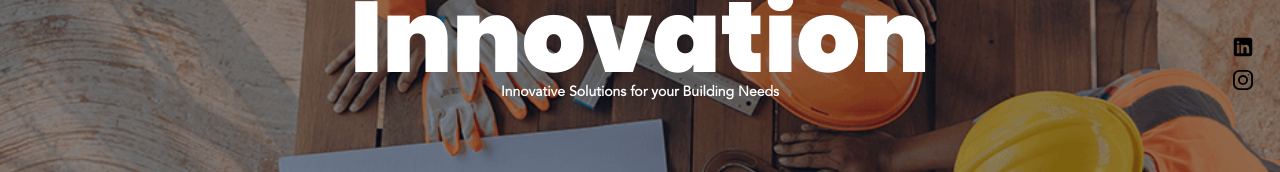
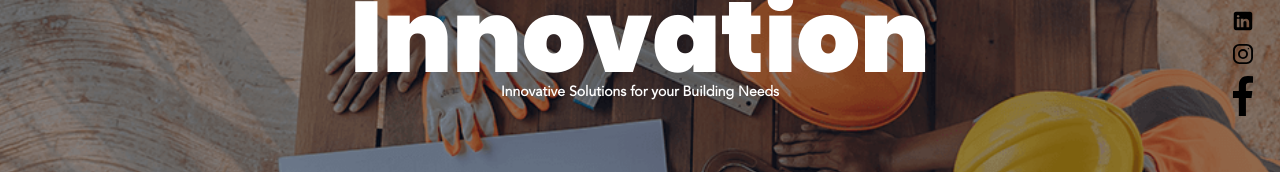
Before and after one commit to Poaadit/poa-adit, a React (Create React App) app: page / in a window 1280 px wide. Shown: the part 333-505 px from the top of the page. Built offline with nearby package versions, Linux system fonts and the light colour scheme.

Commit message:
Update Hometest.jsx

```diff
--- a/src/Pages/Home/Hometest.jsx
+++ b/src/Pages/Home/Hometest.jsx
@@ -9,6 +9,7 @@ import { ColumnContainer } from "../../Components/ResponsiveConts";
 
 import Linkedin from "../../Assets/icons/linkedin0.svg";
 import Instagram from "../../Assets/icons/instagram.svg";
+import Facebook from "../../Assets/icons/facebook.svg";
 import HomeSect2 from "./Sect2";
 import HomeSect3 from "./HomeSect3";
 import HomeSect5 from "./HomeSect5";
@@ -38,7 +39,7 @@ const Hometest = () => {
     {
       img: `${Linkedin}`,
       link: "https://www.linkedin.com/company/poaadit",
-      alt: "twitter",
+      alt: "Linkd",
       width: "22px",
     },
     {
@@ -47,7 +48,12 @@ const Hometest = () => {
       alt: "inst",
       width: "20px",
     },
-
+    {
+      img: `${Facebook}`,
+      link: "https://www.facebook.com/profile.php?id=100083142101737",
+      alt: "Faceb",
+      width: "20px",
+    },
   ];
 
   return (
```
